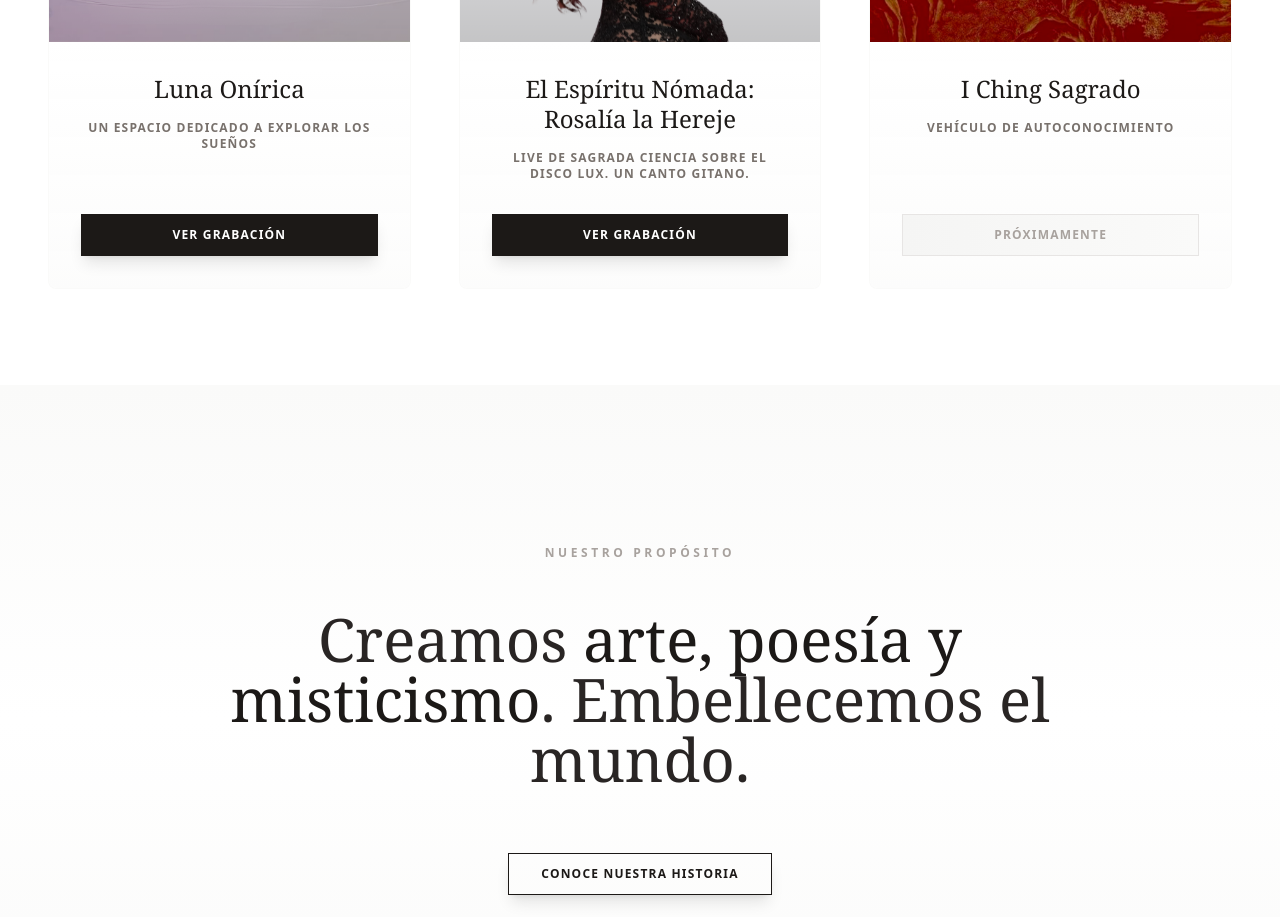
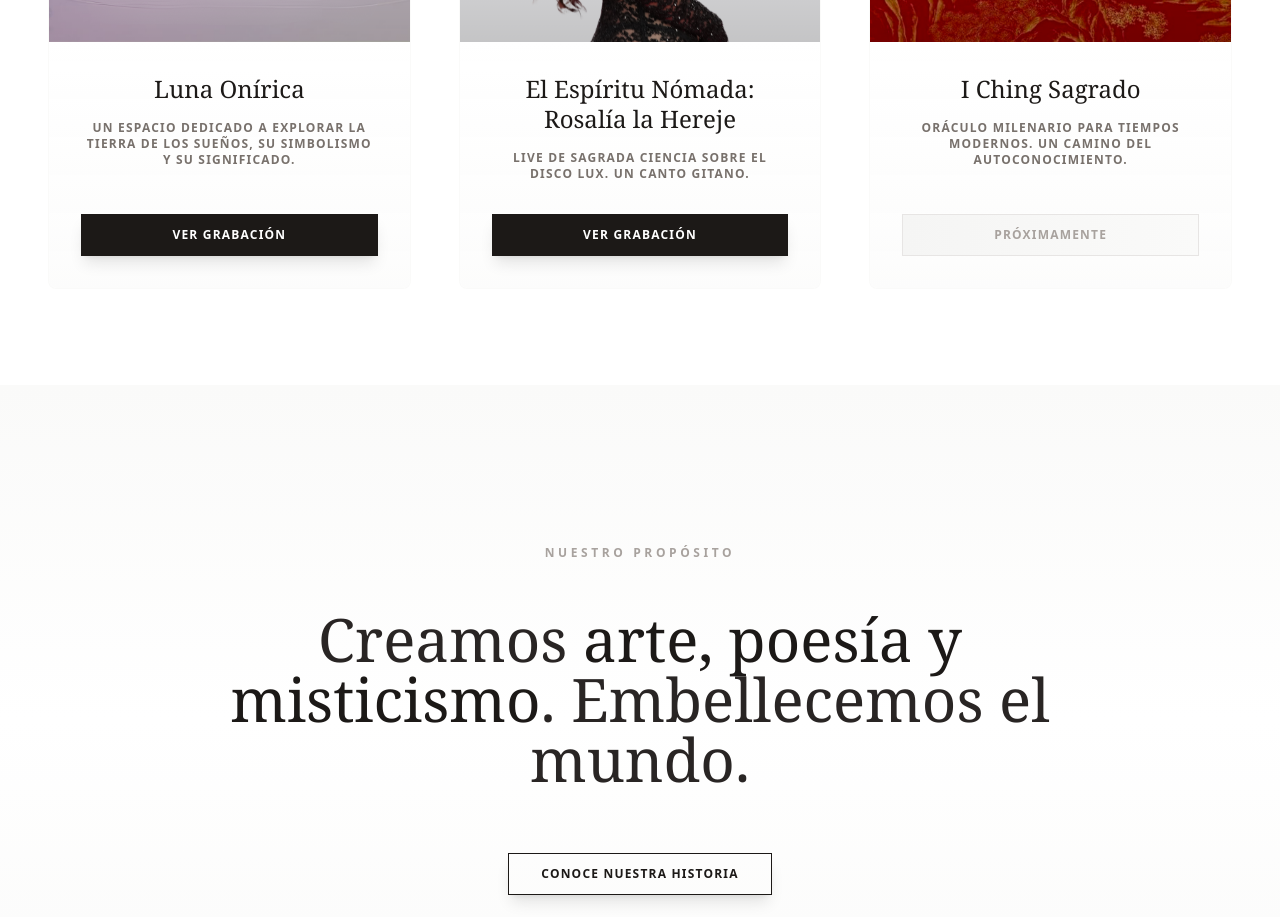
Before and after one commit to sagradacienciaeditorial-coder/sagradaciencia, a React (Create React App) app: page / in a window 1280 px wide. Shown: the part 1500-2417 px from the top of the page. Built offline with nearby package versions, Linux system fonts and the light colour scheme.

Commit message:
feat: Final updates - improved copy for Luna Onírica and I Ching sections

```diff
--- a/src/app.jsx
+++ b/src/app.jsx
@@ -31,7 +31,7 @@ const SOCIAL_LINKS = [
 const LIVES_DATA = [
   {
     title: "Luna Onírica",
-    subtitle: "Un espacio dedicado a explorar los sueños",
+    subtitle: "Un espacio dedicado a explorar la tierra de los sueños, su simbolismo y su significado.",
     description: "Exploración profunda de sueños lúcidos y símbolos oníricos.",
     image: "/luna.jpg",
     youtubeUrl: "https://www.youtube.com/live/PxuixTbiPB8?si=JYaTuOjjSsjxTmOB",
@@ -47,7 +47,7 @@ const LIVES_DATA = [
   },
   {
     title: "I Ching Sagrado",
-    subtitle: "Vehículo de autoconocimiento",
+    subtitle: "Oráculo milenario para tiempos modernos. Un camino del autoconocimiento.",
     description: "Sabiduría ancestral para tiempos modernos.",
     image: "/iching.jpg",
     youtubeUrl: null,
```
